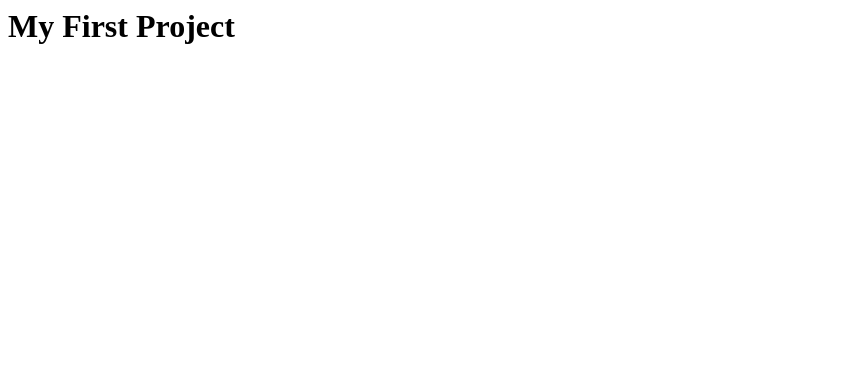
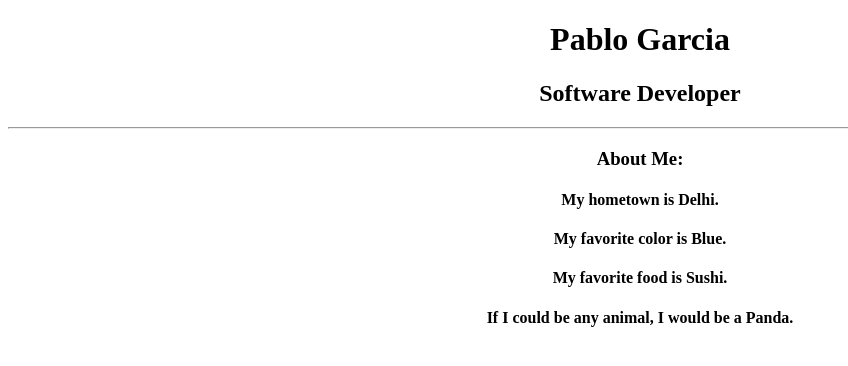
Before and after one commit to Pabs000/My-First-Repository, a plain HTML site: page index.html in a window 1280 px wide. Shown: the whole page, without its empty margins (0-848 px from the left). Drawn offline with Linux system fonts and the light colour scheme.

Commit message:
Finalizing MyFirstProject

```diff
--- a/index.html
+++ b/index.html
@@ -1 +1,20 @@
-<h1>My First Project</h1>
+<!DOCTYPE html>
+        <html>
+          <head>
+            <meta charset="utf-8">
+            <meta name="viewport" content="width=device-width">
+            <title>My First Website</title>
+          </head>
+          <body>
+            <div align="center">
+                <h1>Pablo Garcia</h1>
+                <h2>Software Developer</h2>
+                <hr>
+                <h3>About Me:</h3>
+                    <h4>My hometown is Delhi.</h4>
+                    <h4>My favorite color is Blue.</h4>
+                    <h4>My favorite food is Sushi.</h4>
+                    <h4>If I could be any animal, I would be a Panda.</h4>
+            </div>
+          </body>
+        </html>
```
